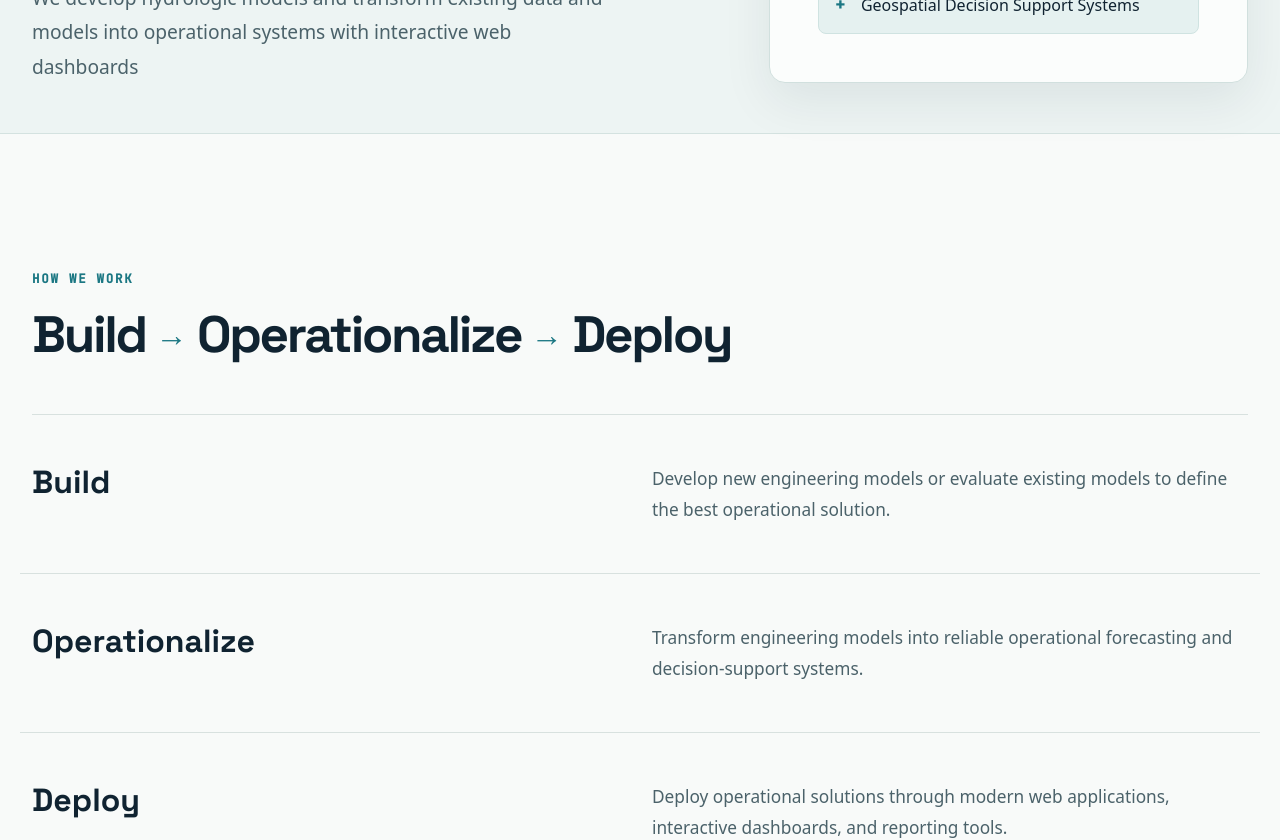
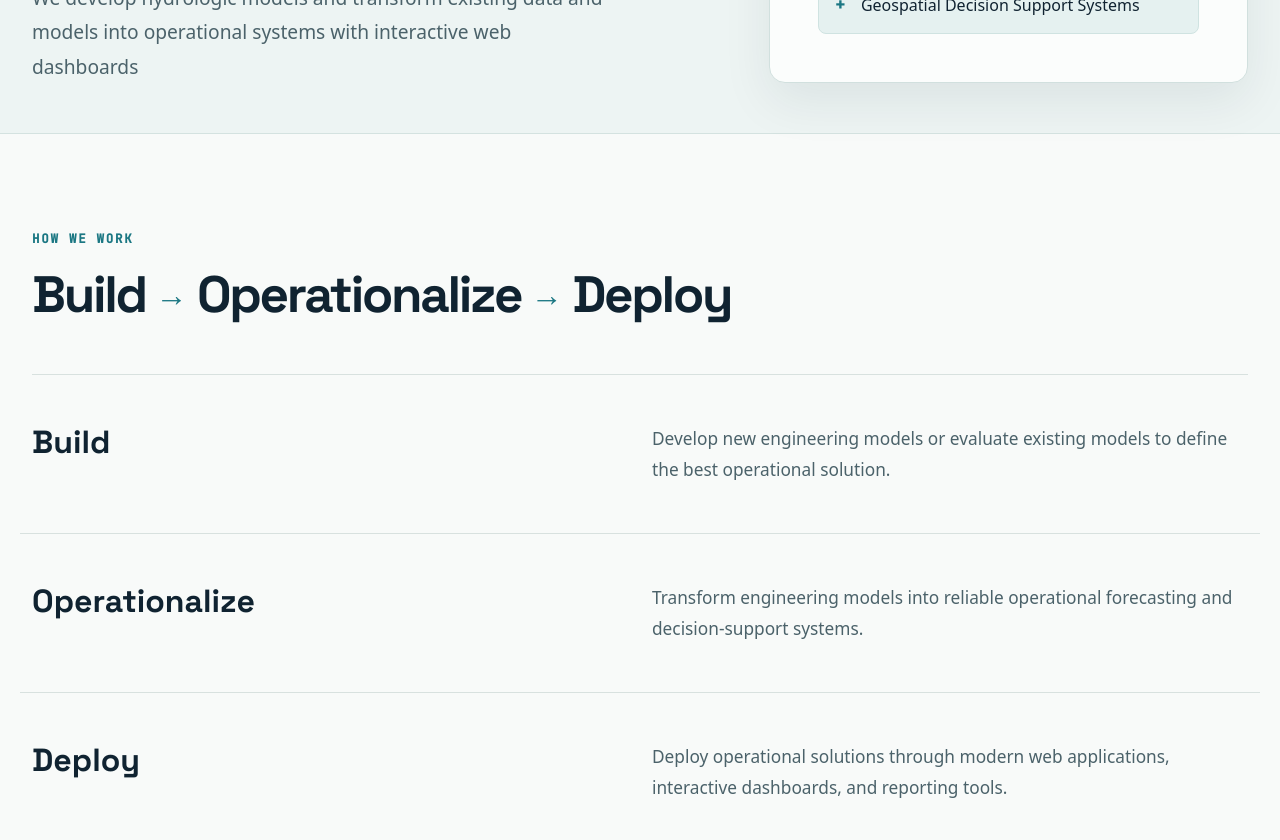
Before and after one commit to Roger-Niyongira/ews-frontend, a React (Create React App) app: page /#/about in a window 1280 px wide. Shown: the part 1000-1840 px from the top of the page. Built offline with nearby package versions, Linux system fonts and the light colour scheme; no server answers.

Commit message:
Reduce space between first and second sections

```diff
--- a/src/components/AboutPage.tsx
+++ b/src/components/AboutPage.tsx
@@ -303,7 +303,7 @@ const AboutPage = () => {
       {/* WORKFLOW */}
       <section style={{ backgroundColor: "#f8faf9" }}>
         <div
-          className="container-fluid py-5 py-lg-6"
+          className="container-fluid py-4 py-lg-5"
           style={{ maxWidth: "1240px" }}
         >
           <div
```
